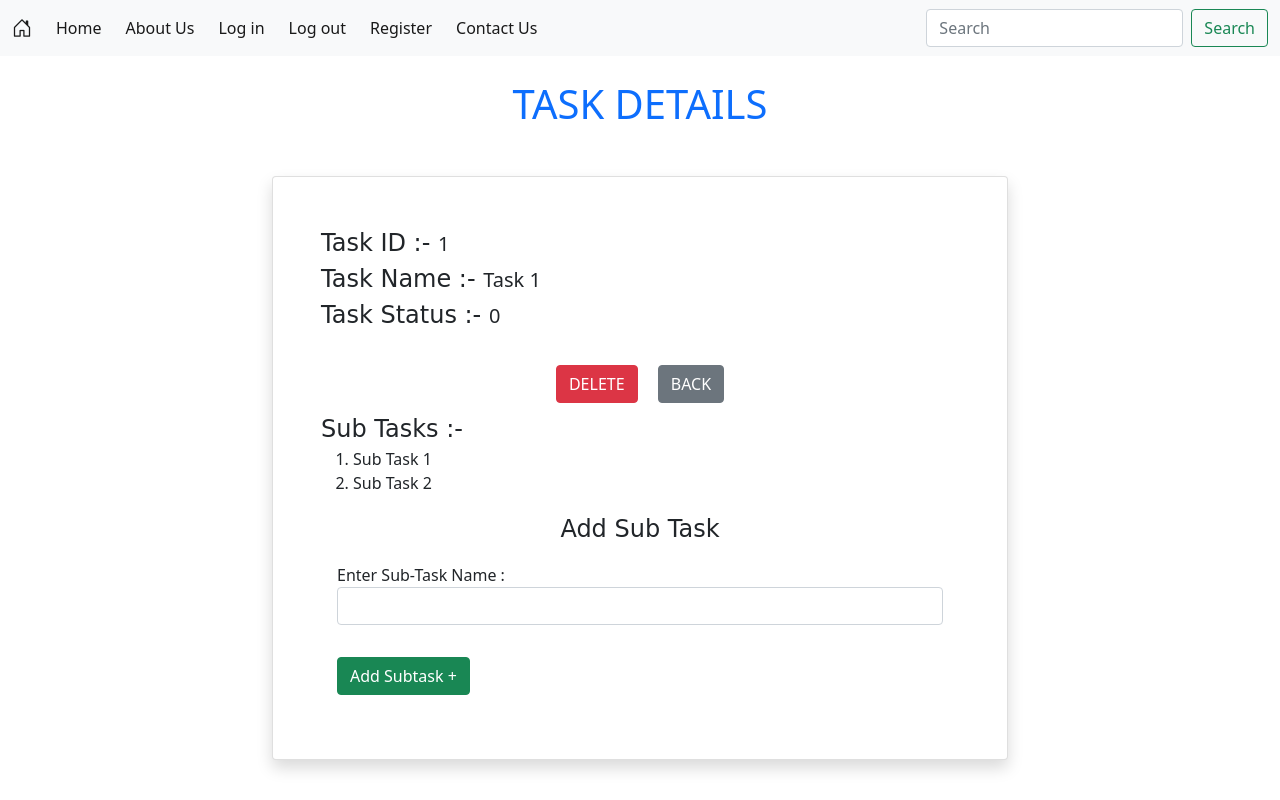
After one commit to rkamble123/Sheet-Tasks, a Django app: template task_manager_project/task_manager_app/templates/task_details.html in a window 1280 px wide. The commit adds this page. Run offline with Django 4.2, Linux system fonts and the light colour scheme; the template is opened without the code that fills it: values that come from a table or form of the project are taken from there, others are empty; data comes from the database, SQL or seed files in the repository; both versions use the stored data as it was after the commit.

Commit message:
Add files via upload

```diff
--- a/task_manager_project/task_manager_app/templates/navbar.html
+++ b/task_manager_project/task_manager_app/templates/navbar.html
@@ -7,16 +7,16 @@
       <div class="collapse navbar-collapse" id="navbarSupportedContent">
         <ul class="navbar-nav me-auto mb-2 mb-lg-0">
           <li class="nav-item me-2">
-            <a class="nav-link active" aria-current="page" href="#">Home</a>
+            <a class="nav-link active" aria-current="page" href="{% url 'home' %}">Home</a>
           </li>
           <li class="nav-item me-2">
-            <a class="nav-link active" aria-current="page" href="#">About Us</a>
+            <a class="nav-link active" aria-current="page" href="">About Us</a>
           </li>
           <li class="nav-item me-2">
             <a class="nav-link active" aria-current="page" href="#">Log in</a>
           </li>
           <li class="nav-item me-2">
-            <a class="nav-link active" aria-current="page" href="log_out">Log out</a>
+            <a class="nav-link active" aria-current="page" href="{% url 'log_out' %}">Log out</a>
           </li>
           <li class="nav-item me-2">
             <a class="nav-link active" aria-current="page" href="#">Register</a>
--- /dev/null
+++ b/task_manager_project/task_manager_app/templates/task_details.html
@@ -0,0 +1,98 @@
+{% extends 'base.html' %}
+
+{% block title %}
+<title>Home Page</title>
+{% endblock title %}
+
+
+{% block css %}
+
+{% endblock css %}
+
+{% block js %}
+
+{% endblock js %}
+
+{% block body %}
+
+
+<div class="container">
+    <div class="container text-center text-primary pt-4">
+        <h1> TASK DETAILS </h1>
+    </div>
+
+    <div class="mt-5">
+        <div class="row">
+            <div class="col-2">
+            </div>
+            <div class="col-8">
+
+
+                <div class="card shadow p-5">
+
+                    <div>
+                        <span class="fs-4" style="font-family: cursive;">Task ID :- </span> <span
+                            class="fs-5">{{Task_data.id}}</span>
+                    </div>
+
+                    <div>
+                        <span class="fs-4" style="font-family: cursive;">Task Name :- </span> <span
+                            class="fs-5">{{Task_data.task_name}}</span>
+                    </div>
+
+                    <div>
+                        <span class="fs-4" style="font-family: cursive;">Task Status :- </span> <span
+                            class="fs-5">{{Task_data.status}}</span>
+                    </div>
+
+                    <div class="text-center mt-4">
+                        <a class="btn btn-danger m-2" href="">DELETE</a>
+                        <a class="btn btn-secondary m-2" href="">BACK</a>
+                    </div>
+
+                    <div>
+                        <span class="fs-4" style="font-family: cursive;">Sub Tasks :- </span>
+                    </div>
+
+                    <div>
+                        <ol>
+                            {% for s_task in Sub_task_data %}
+                            <li>{{s_task.sub_task_name}}</li>
+                            {% endfor %}
+                        </ol>
+                    </div>
+
+                    <div>
+                    <form action="{% url 'add_subtask' %}" method="post">
+                        {% csrf_token %}
+
+                        <div class="text-center">
+                            <span class="fs-4" style="font-family: cursive;">Add Sub Task</span>
+
+                        </div>
+
+                        <div class="p-3">
+                            <label class="form-group" for="sub_task_name">Enter Sub-Task Name : </label>
+                            <input class="form-control" type="text" name="sub_task_name" id="sub_task_name">
+                        </div>
+                        <div class="p-3 " style="display: none;" >
+                            <label class="form-group" for="task_id"> : </label>
+                            <input class="form-control" type="text" name="task_id" id="task_id" value="{{Task_data.id}}">
+                        </div>
+
+                    <div class="p-3">
+                        <button class="btn btn-success" type="submit">Add Subtask + </button>
+                    </div>
+                    </form>
+                    </div>
+
+                </div>
+            </div>
+            <div class="col-2">
+            </div>
+        </div>
+    </div>
+
+</div>
+
+{% endblock body %}
--- a/task_manager_project/task_manager_app/templates/user_task_list.html
+++ b/task_manager_project/task_manager_app/templates/user_task_list.html
@@ -6,8 +6,6 @@
 
 
 {% block css %}
-
-
 
 {% endblock css %}
 
@@ -52,7 +50,7 @@
                                 <tbody>
                                     {% for d in data %}
                                   <tr>
-                                    <td><a style="font-family: cursive;" class="text-decoration-none" href="#">{{d.task_name}}</a></td>
+                                    <td><a style="font-family: cursive;" class="text-decoration-none" href="{% url 'task_details' d.id %}">{{d.task_name}}</a></td>
                                     <td>{{d.status}}</td>
                                   </tr>
                                   {% endfor %}
--- a/task_manager_project/task_manager_project/settings.py
+++ b/task_manager_project/task_manager_project/settings.py
@@ -126,3 +126,5 @@ STATICFILES_DIRS = [os.path.join(BASE_DIR,"static")]
 # https://docs.djangoproject.com/en/4.1/ref/settings/#default-auto-field
 
 DEFAULT_AUTO_FIELD = 'django.db.models.BigAutoField'
+
+LOGIN_URL = 'home.html'
```
Also changed, not shown: task_manager_project/task_manager_app/forms.py (+15 -0 lines), task_manager_project/task_manager_app/models.py (+8 -1 lines), task_manager_project/task_manager_app/templates/home.html (+8 -0 lines), task_manager_project/task_manager_app/urls.py (+8 -2 lines), task_manager_project/task_manager_app/views.py (+30 -9 lines), task_manager_project/db.sqlite3, task_manager_project/task_manager_app/migrations/0002_alter_taskmodel_status.py (added), task_manager_project/task_manager_app/migrations/0003_alter_taskmodel_status.py (added).
